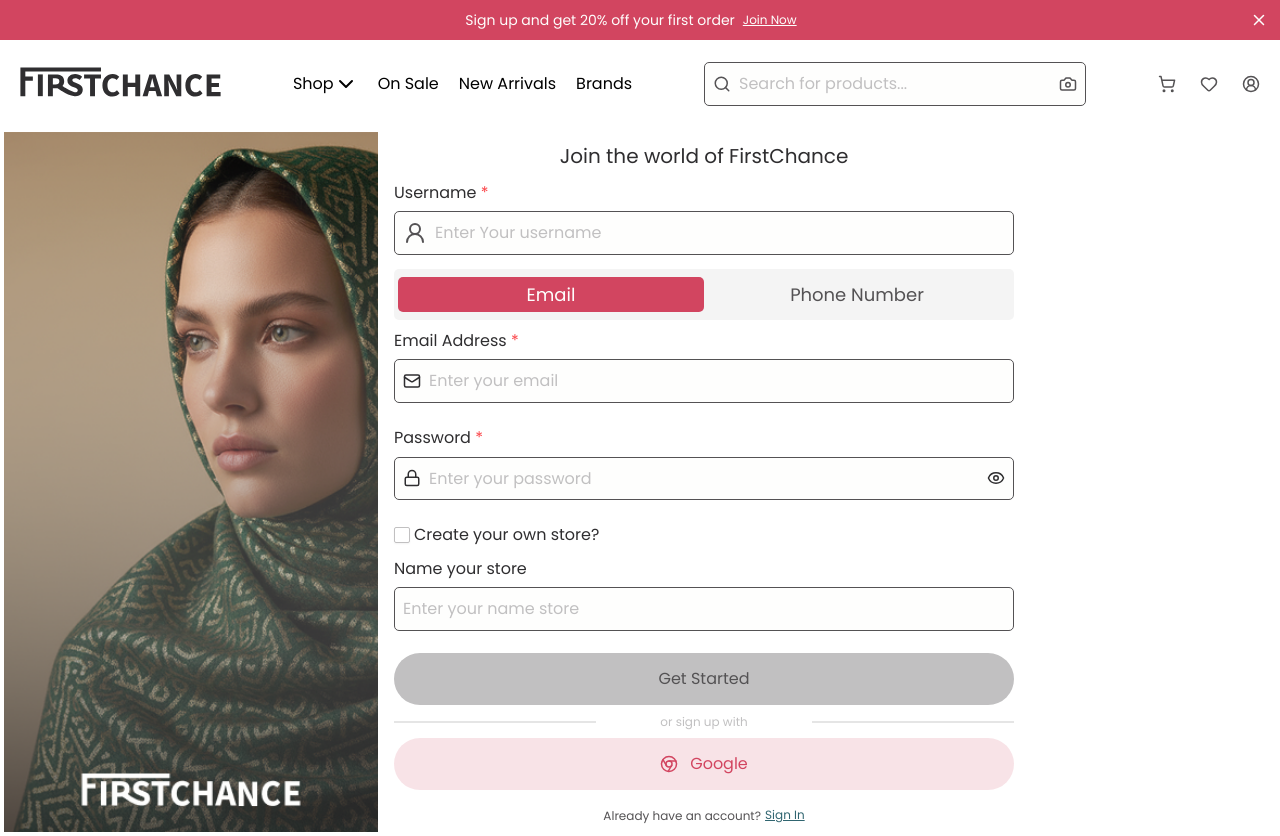
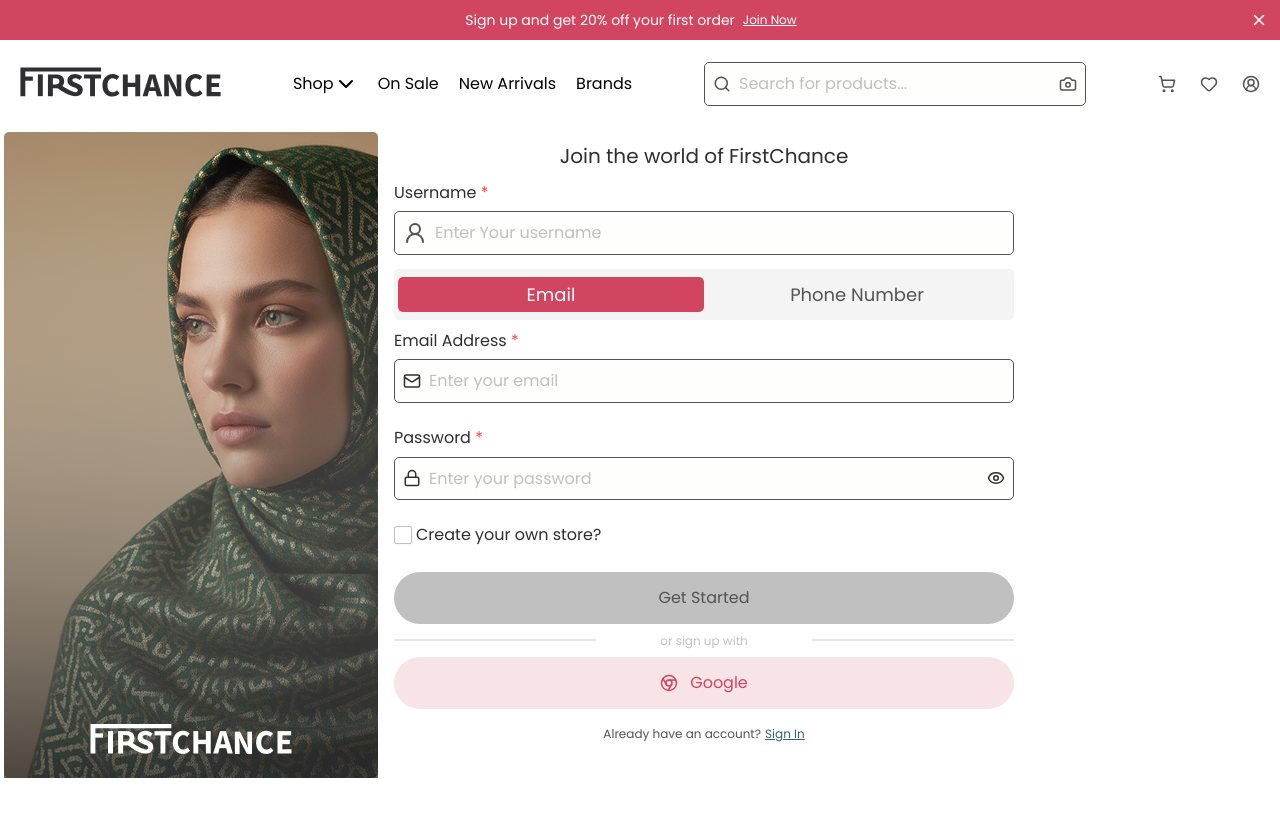
Before and after one commit to EASY-ORDER-IZ/easyorder-frontend, a React (Vite) app: page /sign-up in a window 1280 px wide. After the commit the page ends 800 px from the top, so only its background shows below. Built offline with nearby package versions, Linux system fonts and the light colour scheme.

Commit message:
feat(checkbox): added a state for the checkbox

```diff
--- a/src/components/SignUpPageComponents/Form.tsx
+++ b/src/components/SignUpPageComponents/Form.tsx
@@ -52,6 +52,7 @@ const Form: React.FC<FormProps> = ({ type }) => {
     toast.success(`${type === 'email' ? 'Email' : 'Phone'} registered successfully!`);
     console.log(data);
   };
+  const [checked, setChecked] = useState(false);
 
   return (
     <div className="flex w-full justify-center">
@@ -131,12 +132,13 @@ const Form: React.FC<FormProps> = ({ type }) => {
             )}
           />
           <Field>
-            <div className="flex w-full flex-col items-center gap-2">
+            <div className="flex w-full flex-col items-center justify-center gap-2">
               <div className="flex w-full items-center gap-1">
-                <Checkbox />
+                <Checkbox checked={checked} onClick={() => setChecked(!checked)} />
                 <Label>Create your own store?</Label>
               </div>
               <div className="flex w-full flex-col gap-1">
+                {checked && (
                   <Controller
                     name="store"
                     control={form.control}
@@ -161,6 +163,7 @@ const Form: React.FC<FormProps> = ({ type }) => {
                       </Field>
                     )}
                   />
+                )}
               </div>
             </div>
           </Field>
--- a/src/components/ui/checkbox.tsx
+++ b/src/components/ui/checkbox.tsx
@@ -9,7 +9,7 @@ function Checkbox({ className, ...props }: React.ComponentProps<typeof CheckboxP
     <CheckboxPrimitive.Root
       data-slot="checkbox"
       className={cn(
-        'peer border-input data-[state=unchecked]:border-text-disabled dark:bg-input/30 data-[state=checked]:bg-accent-primary data-[state=checked]:text-background dark:data-[state=checked]:bg-primary data-[state=checked]:border-primary focus-visible:border-ring focus-visible:ring-ring/50 aria-invalid:ring-destructive/20 dark:aria-invalid:ring-destructive/40 aria-invalid:border-destructive size-4 h-4 w-4 shrink-0 rounded-[2px] border shadow-xs transition-shadow outline-none focus-visible:ring-[3px] disabled:cursor-not-allowed disabled:opacity-50 data-[state=unchecked]:border',
+        'peer border-input data-[state=unchecked]:border-text-disabled dark:bg-input/30 data-[state=checked]:bg-accent-primary data-[state=checked]:text-background dark:data-[state=checked]:bg-primary data-[state=checked]:border-primary focus-visible:border-ring focus-visible:ring-ring/50 aria-invalid:ring-destructive/20 dark:aria-invalid:ring-destructive/40 aria-invalid:border-destructive size-4.5 shrink-0 rounded-[2px] border shadow-xs transition-shadow outline-none focus-visible:ring-[3px] disabled:cursor-not-allowed disabled:opacity-50 data-[state=unchecked]:border',
         className,
       )}
       {...props}
```
Lines whose indentation alone changed are shown as unchanged.
